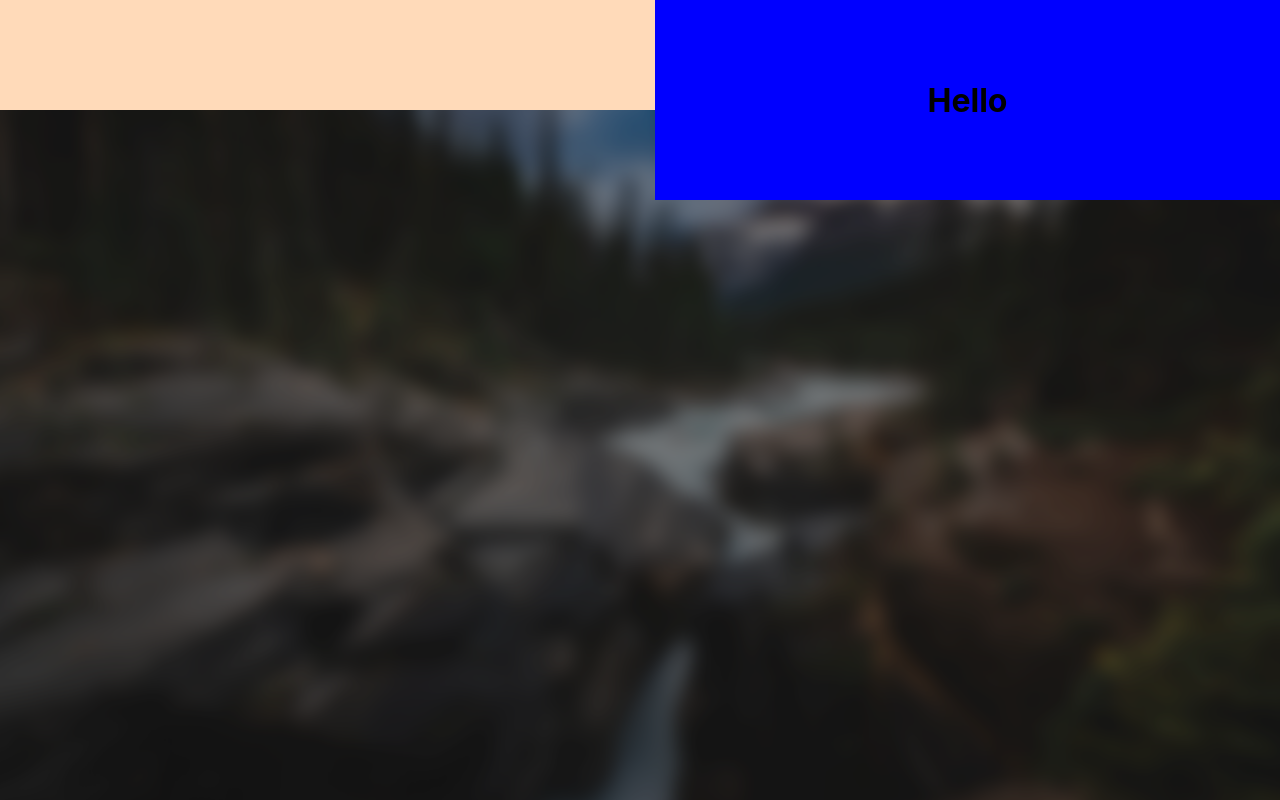
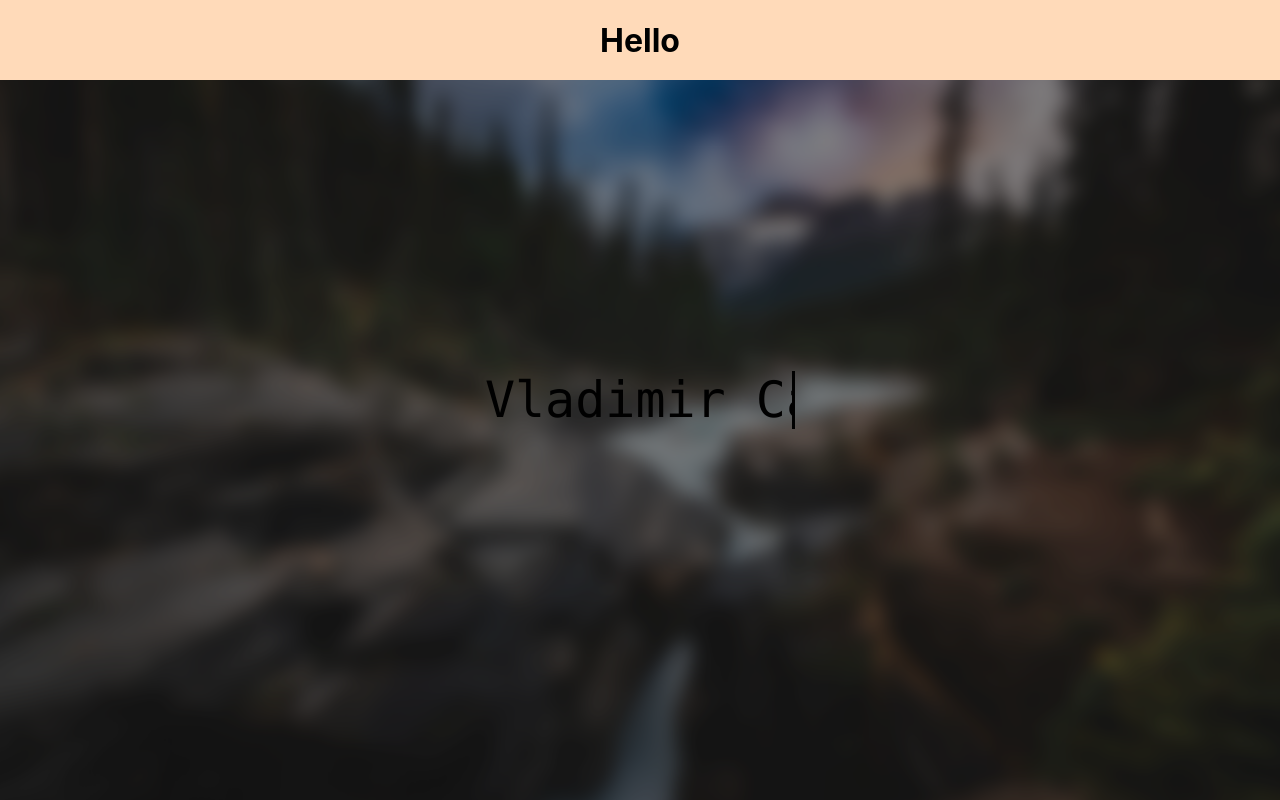
Before and after one commit to VladCaterov/personal-portfolio, a React (Create React App) app: page / in a window 1280 px wide. Built offline with nearby package versions, Linux system fonts and the light colour scheme.

Commit message:
fixed issue with inline divs and added brief page and text animations through css and online tutorial

```diff
--- a/src/views/LandingPage.js
+++ b/src/views/LandingPage.js
@@ -6,12 +6,17 @@ const LandingPage = () =>{
       <div className="background-image"></div>
       <div className="content-container">
          <div className="landing-page-header">
-         </div>
-
-         <div className="large-text-container">
             <h1>Hello</h1>
          </div>
+            <div className="large-text-container">
+               <div className="typing-demo">
+                  Vladimir Caterov
+               </div>
+            </div>
       </div>
+      {/* <div>
+         <h1>Hello</h1>
+      </div> */}
     </div>
  );
 }
--- a/src/views/landing-page.css
+++ b/src/views/landing-page.css
@@ -1,6 +1,5 @@
 .landing-page-container {
   display: flex;
-
   width: 100%;
   height: 100%;
 }
@@ -20,25 +19,99 @@
 }
 
 .content-container {
-  display: flex;
   width: 100%;
   height: 100%;
+  -moz-animation: fadein 3s; /* Firefox */
+  -webkit-animation: fadein 3s;
+  -o-animation: fadein 3s; /* Opera */
+}
+
+@keyframes fadein {
+  from {
+    opacity: 0;
+  }
+  to {
+    opacity: 1;
+  }
+}
+@-moz-keyframes fadein {
+  /* Firefox */
+  from {
+    opacity: 0;
+  }
+  to {
+    opacity: 1;
+  }
+}
+@-webkit-keyframes fadein {
+  /* Safari and Chrome */
+  from {
+    opacity: 0;
+  }
+  to {
+    opacity: 1;
+  }
+}
+@-o-keyframes fadein {
+  /* Opera */
+  from {
+    opacity: 0;
+  }
+  to {
+    opacity: 1;
+  }
 }
 .landing-page-header {
+  position: absolute;
   display: flex;
   height: 10%;
   width: 100%;
   justify-content: center;
-  padding: 15px;
+  align-items: center;
   background-color: peachpuff;
 }
-.large-text-container {
-  display: flex;
-
-  width: 100%;
-  height: 25%;
+.no-header-container {
   align-items: center;
   justify-content: center;
+  display: flex;
+  width: 100%;
+}
+.large-text-container {
+  position: fixed;
+  display: flex;
+  width: 100%;
+  height: 100%;
+  align-items: center;
+  justify-content: center;
+}
 
-  background-color: blue;
+.typing-demo {
+  /* display: flex;
+  align-items: center;
+  justify-content: center; */
+  width: 14ch;
+  animation: typing 2s steps(30), blink 0.5s step-end infinite alternate;
+  text-overflow: normal;
+  white-space: nowrap;
+  overflow: hidden;
+  border-right: 3px solid;
+  font-size: 50px;
+  width: 24%;
+  font-family: "Consolas", "Liberation Mono", "Courier", "monospace";
+  /* opacity: 0; */
+  /* font-family: -apple-system, BlinkMacSystemFont, "Segoe UI", "Roboto", "Oxygen",
+    "Ubuntu", "Cantarell", "Fira Sans", "Droid Sans", "Helvetica Neue",
+    sans-serif; */
 }
+
+@keyframes typing {
+  from {
+    width: 0;
+  }
+}
+
+@keyframes blink {
+  50% {
+    border-color: transparent;
+  }
+}
```
